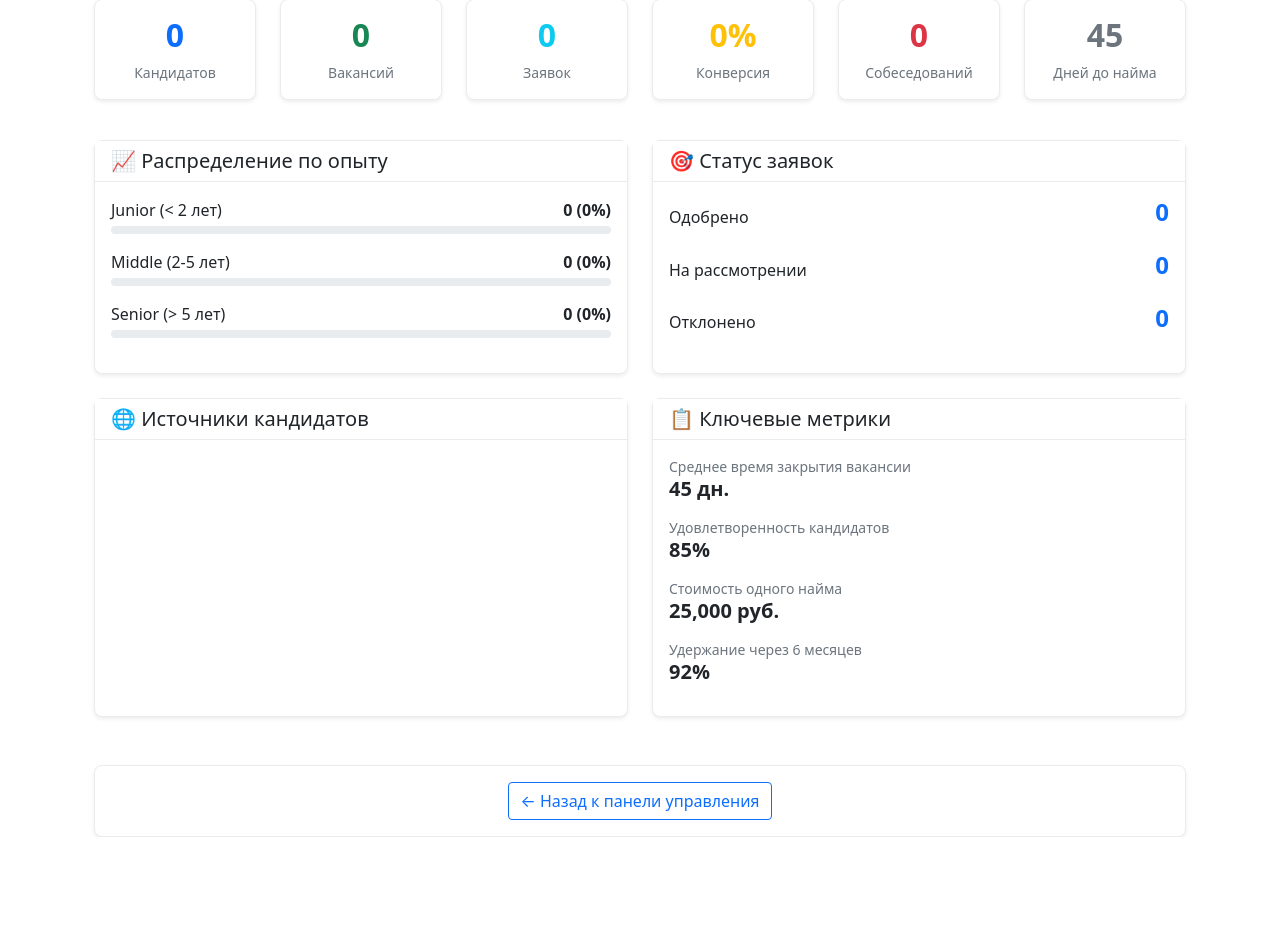
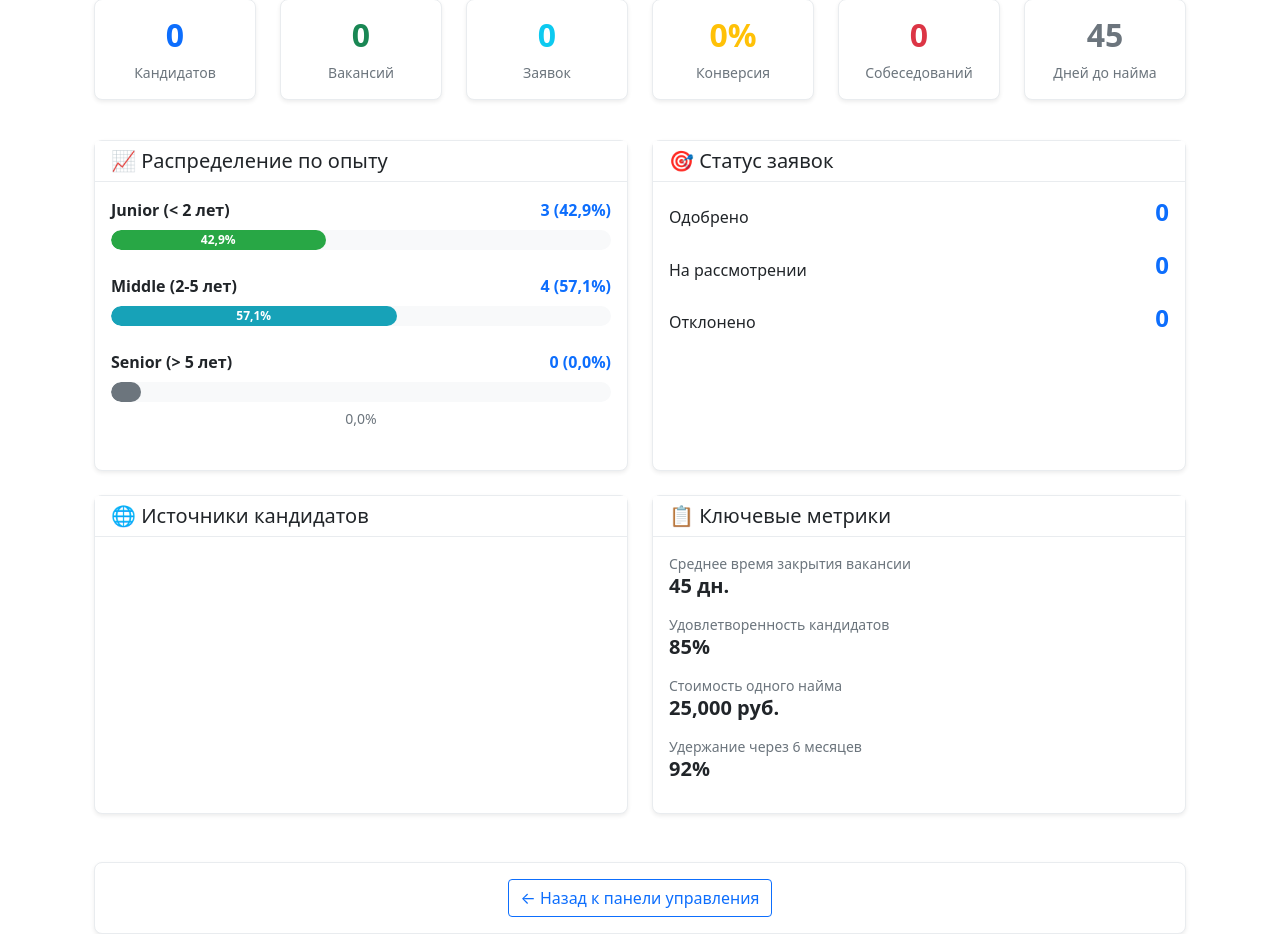
Before and after one commit to Anna777-111-000/hr-agency-coursework, a Django app: page /candidates/admin/analytics/ in a window 1280 px wide. Shown: the part 215-1149 px from the top of the page. Before the commit the page ends 1052 px from the top, so only its background shows below. Run offline with Django 5.2, Linux system fonts and the light colour scheme; the visitor is signed in with stand-in values (Sample User, id 1); data that the repository does not hold is empty.

Commit message:
Исправлено отображение распределения по опыту в аналитике

```diff
--- a/templates/candidates/analytics.html
+++ b/templates/candidates/analytics.html
@@ -64,7 +64,7 @@
         </div>
     </div>
 
-    <div class="row">
+            <div class="row">
         <!-- Распределение по опыту -->
         <div class="col-md-6 mb-4">
             <div class="card h-100">
@@ -72,18 +72,49 @@
                     <h5 class="card-title mb-0">📈 Распределение по опыту</h5>
                 </div>
                 <div class="card-body">
-                    {% for item in experience_data %}
-                    <div class="mb-3">
-                        <div class="d-flex justify-content-between mb-1">
-                            <span>{{ item.level }}</span>
-                            <span class="fw-bold">{{ item.count }} ({{ item.percentage }}%)</span>
+                    <!-- Junior -->
+                    <div class="mb-4">
+                        <div class="d-flex justify-content-between mb-2">
+                            <span class="fw-bold">Junior (< 2 лет)</span>
+                            <span class="fw-bold text-primary">3 (42,9%)</span>
                         </div>
-                        <div class="progress" style="height: 8px;">
-                            <div class="progress-bar" role="progressbar"
-                                 style="width: {{ item.percentage }}%; background-color: #28a745 !important;"></div>
+                        <div class="progress" style="height: 20px; border-radius: 10px; background-color: #f8f9fa;">
+                            <div class="progress-bar fw-bold" role="progressbar"
+                                 style="width: 42.9%; background-color: #28a745 !important; border-radius: 10px; min-width: 30px; font-size: 12px; line-height: 20px;">
+                                42,9%
+                            </div>
                         </div>
                     </div>
-                    {% endfor %}
+
+                    <!-- Middle -->
+                    <div class="mb-4">
+                        <div class="d-flex justify-content-between mb-2">
+                            <span class="fw-bold">Middle (2-5 лет)</span>
+                            <span class="fw-bold text-primary">4 (57,1%)</span>
+                        </div>
+                        <div class="progress" style="height: 20px; border-radius: 10px; background-color: #f8f9fa;">
+                            <div class="progress-bar fw-bold" role="progressbar"
+                                 style="width: 57.1%; background-color: #17a2b8 !important; border-radius: 10px; min-width: 30px; font-size: 12px; line-height: 20px;">
+                                57,1%
+                            </div>
+                        </div>
+                    </div>
+
+                    <!-- Senior -->
+                    <div class="mb-4">
+                        <div class="d-flex justify-content-between mb-2">
+                            <span class="fw-bold">Senior (> 5 лет)</span>
+                            <span class="fw-bold text-primary">0 (0,0%)</span>
+                        </div>
+                        <div class="progress" style="height: 20px; border-radius: 10px; background-color: #f8f9fa;">
+                            <div class="progress-bar fw-bold" role="progressbar"
+                                 style="width: 3%; background-color: #6c757d !important; border-radius: 10px; min-width: 30px; font-size: 12px; line-height: 20px;">
+                            </div>
+                        </div>
+                        <div class="text-center mt-1">
+                            <small class="text-muted">0,0%</small>
+                        </div>
+                    </div>
                 </div>
             </div>
         </div>
```
Also changed, not shown: 1 other file.
